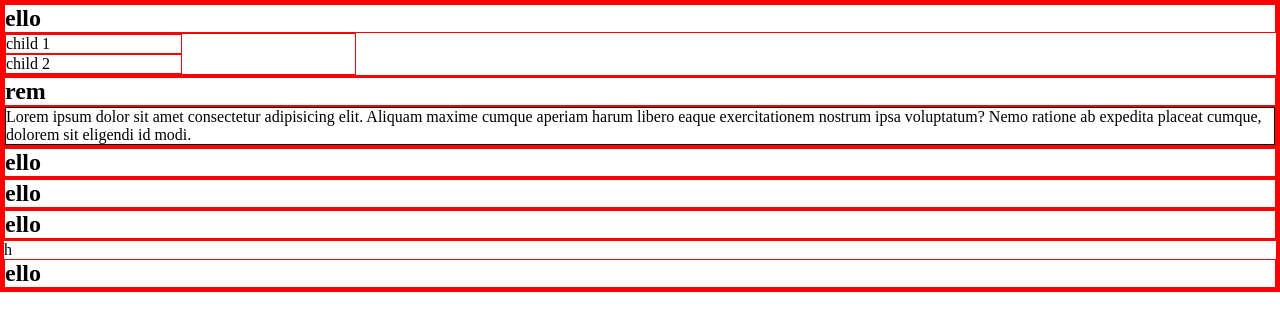
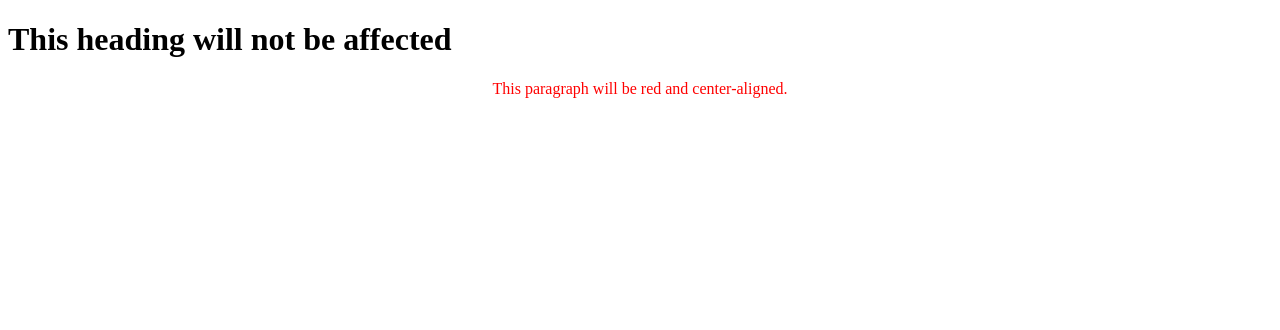
Before and after one commit to Anupamsubedi1/web-to-javaspt, a plain HTML site: page practice.html in a window 1280 px wide. Drawn offline with Linux system fonts and the light colour scheme.

Commit message:
add all codes to git

```diff
--- a/practice.html
+++ b/practice.html
@@ -1,68 +1,19 @@
 <!DOCTYPE html>
-<html lang="en">
+<html>
 
   <head>
-    <meta charset="UTF-8">
-    <meta name="viewport" content="width=device-width, initial-scale=1.0">
-    <title>Document</title>
     <style>
-      * {
-        margin: 0px;
-        padding: 0px;
-        border: 1px solid red;
-      }
-
-      .pare {
-        height: 50%;
-        width: 350px;
-        border: 1px solid red;
-      }
-
-      .childern {
-        height: 50%;
-        width: 50%;
-        border: 1px solid red;
-      }
-
-      .box p {
-        border: 1px solid black;
+      p.center {
+        text-align: center;
+        color: red;
       }
     </style>
   </head>
 
   <body>
-    <ul>
-      <li>
-        <h2>ello</h2>
-        <div class="pare">
-          <div class="childern">child 1</div>
-          <div class="childern">child 2</div>
 
-        </div>
-
-
-      </li>
-      <li>
-        <h2>rem</h2>
-        <div class="box">
-          <p>Lorem ipsum dolor sit amet consectetur adipisicing elit. Aliquam maxime cumque aperiam harum libero eaque
-            exercitationem nostrum ipsa voluptatum? Nemo ratione ab expedita placeat cumque, dolorem sit eligendi id
-            modi.
-          </p>
-        </div>
-      </li>
-      <li>
-        <h2>ello</h2>
-      </li>
-      <li>
-        <h2>ello</h2>
-      </li>
-      <li>
-        <h2>ello</h2>
-      </li>
-      <li>h<h2>ello</h2>
-      </li>
-    </ul>
+    <h1 class="center">This heading will not be affected</h1>
+    <p class="center">This paragraph will be red and center-aligned.</p>
 
   </body>
 
```
Also changed, not shown: index.html (+4 -4 lines), practice2.html (added, +79 -0 lines).
